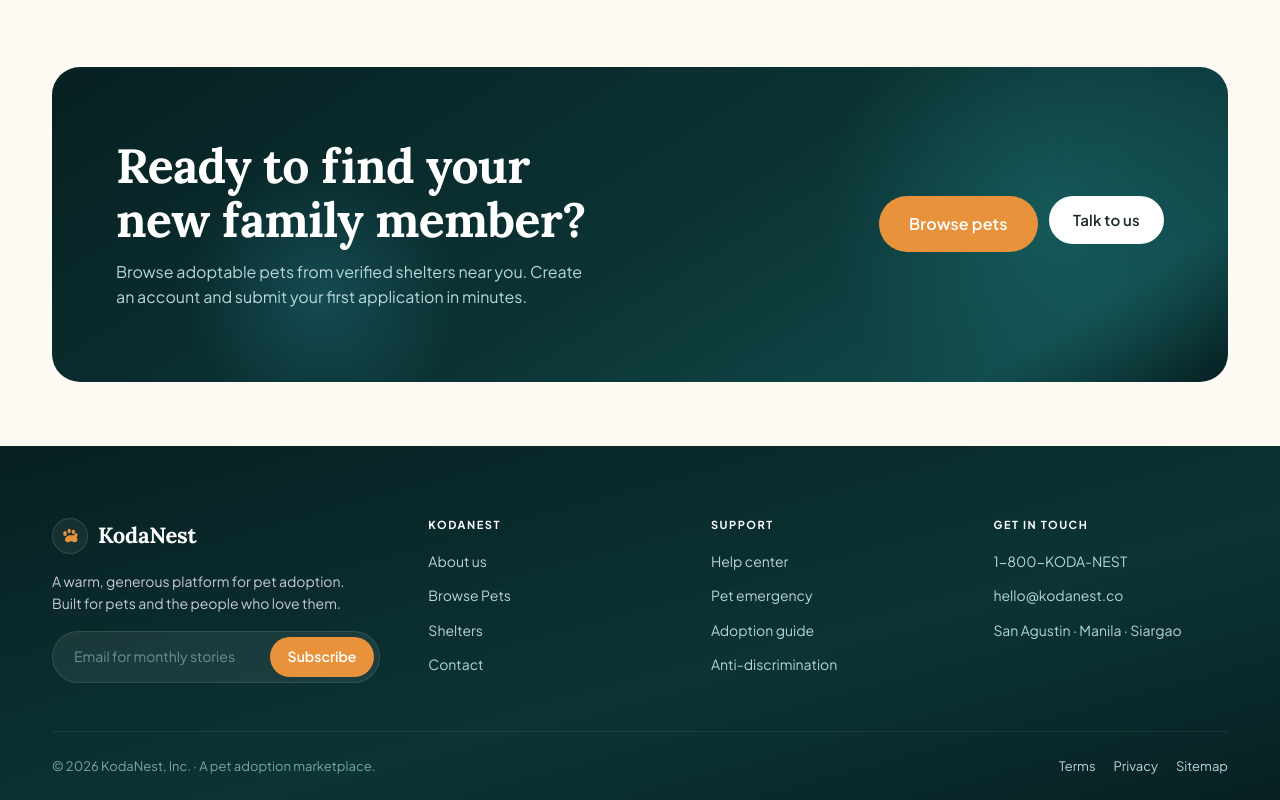
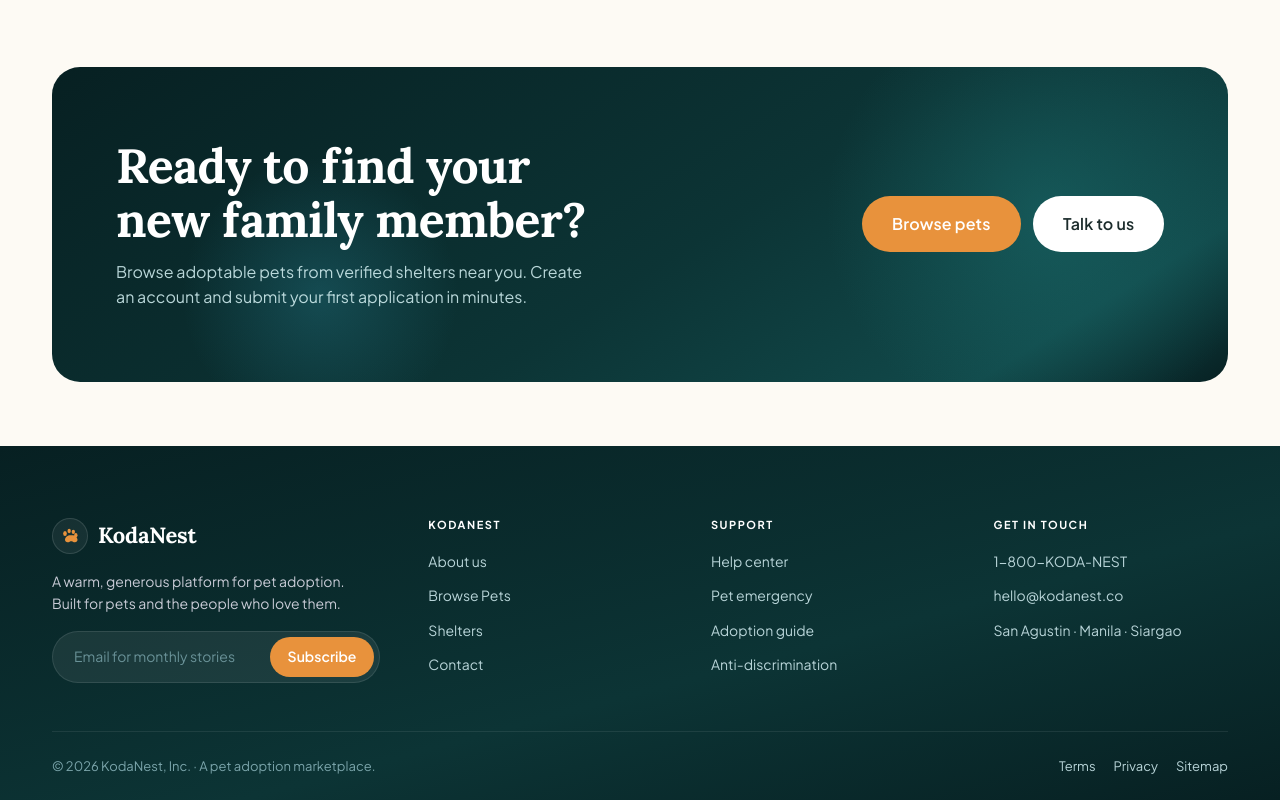
Before and after one commit to racynibaya/pet-adoption-frontend-v1, a React (Vite) app: page / in a window 1280 px wide. Shown: the part 4194-4994 px from the top of the page. Built offline with nearby package versions, Linux system fonts and the light colour scheme; no server answers.

Commit message:
fix: mis aligned buttons

```diff
--- a/src/pages/Home/Home.tsx
+++ b/src/pages/Home/Home.tsx
@@ -1221,7 +1221,7 @@ export default function HomePage() {
         </Link>
         <Link
           to='/contact'
-          className='btn'
+          className='btn btn-lg'
           style={{ background: '#fff', color: 'var(--ink)' }}
         >
           Talk to us
```
